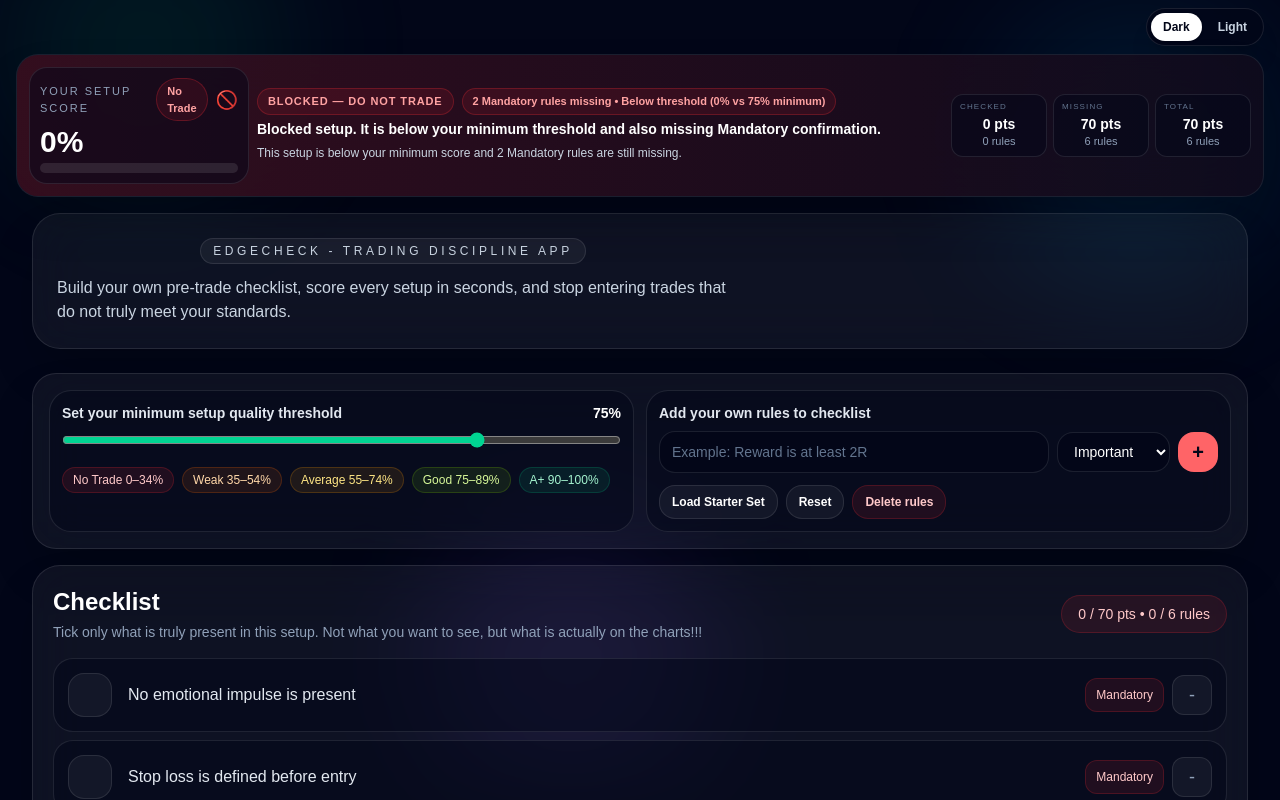
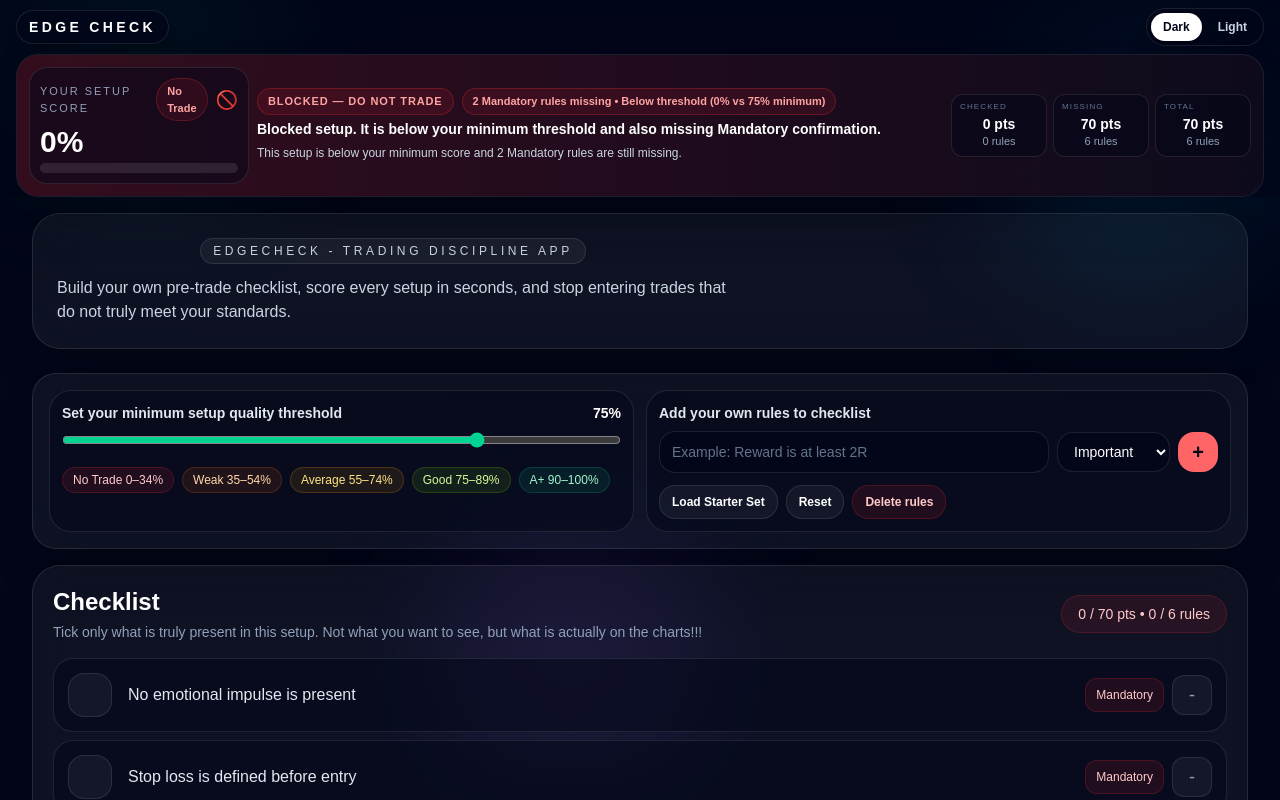
Before and after one commit to Johny-88/Trade-Meter, a Next.js app: page / in a window 1280 px wide. Shown: the top 800 px of the page. Built offline with nearby package versions, Linux system fonts and the light colour scheme.

Commit message:
Update page.tsx

```diff
--- a/app/page.tsx
+++ b/app/page.tsx
@@ -744,7 +744,25 @@
         ref={liveScoreRef}
         className="fixed inset-x-0 top-0 z-50 px-3 pt-2 md:px-4"
       >
-        <div className="mx-auto mb-2 flex max-w-7xl justify-end">
+        <div
+          className={`pointer-events-none absolute inset-x-0 top-0 h-full ${
+            theme === 'light'
+              ? 'bg-slate-100/72 backdrop-blur-xl'
+              : 'bg-slate-950/48 backdrop-blur-xl'
+          }`}
+        />
+
+        <div className="relative z-10 mx-auto mb-2 flex max-w-7xl items-center justify-between gap-3">
+          <div
+            className={`rounded-full px-3 py-1.5 text-xs font-semibold uppercase tracking-[0.24em] md:text-sm ${
+              theme === 'light'
+                ? 'border border-slate-200 bg-white/90 text-slate-900 shadow-md backdrop-blur-xl'
+                : 'border border-white/10 bg-slate-950/88 text-white shadow-xl backdrop-blur-xl'
+            }`}
+          >
+            Edge Check
+          </div>
+
           <div className={`inline-flex items-center gap-1 rounded-full p-1 ${ui.toggleShell}`}>
             <button
               type="button"
@@ -765,7 +783,7 @@
           </div>
         </div>
 
-        <div className={`mx-auto max-w-7xl overflow-hidden rounded-[22px] ${ui.liveOuter}`}>
+        <div className={`relative z-10 mx-auto max-w-7xl overflow-hidden rounded-[22px] ${ui.liveOuter}`}>
           <div className={`bg-gradient-to-r ${styles.soft} p-2.5 md:p-3`}>
             <div className="grid gap-2 md:grid-cols-[220px_minmax(0,1fr)_auto] md:items-center">
               <div className={`rounded-[18px] p-2.5 ${ui.scorePanel}`}>
@@ -864,7 +882,7 @@
         <div className={`mb-6 rounded-[28px] p-5 md:p-6 ${ui.card}`}>
           <div className="flex flex-col gap-5 lg:flex-row lg:items-center lg:justify-between">
             <div className="max-w-3xl">
-              <div className={`mb-2 flex w-fit mx-auto items-center rounded-full px-3 py-1 text-xs uppercase tracking-[0.3em] ${ui.tag}`}>
+              <div className={`mb-2 flex w-fit mx-auto items-center justify-center text-center rounded-full px-3 py-1 text-xs uppercase tracking-[0.3em] ${ui.tag}`}>
                  EdgeCheck - Trading Discipline App
               </div>
 
```
